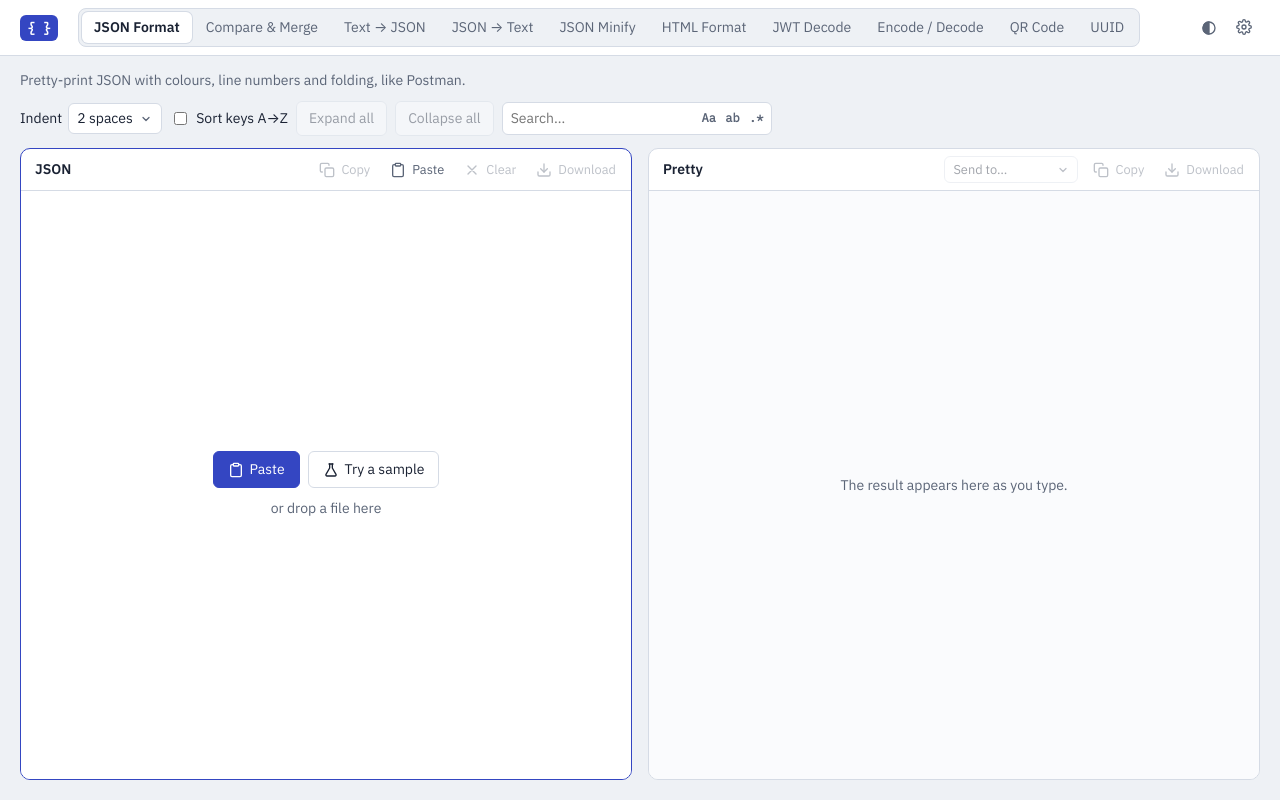
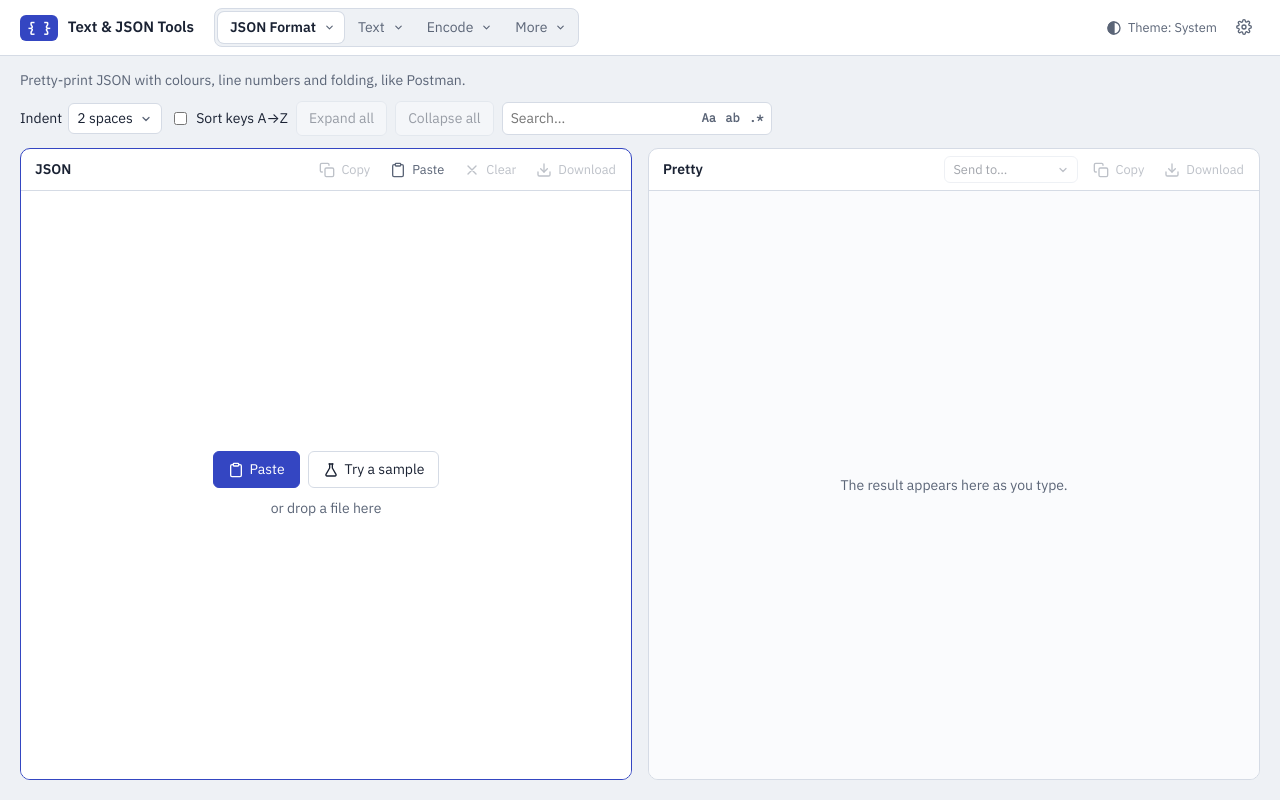
Before and after one commit to vanmanh49/text-json-tools, a React (Vite) app: page / in a window 1280 px wide. Built offline with nearby package versions, Linux system fonts and the light colour scheme.

Commit message:
Group the tool tabs into JSON, Text, Encode and More menus

```diff
--- a/src/App.jsx
+++ b/src/App.jsx
@@ -1,7 +1,7 @@
 import { useEffect, useLayoutEffect, useRef, useState } from 'react';
 import { store, settings } from './store.js';
 import { textStore } from './textStore.js';
-import { NAV, useHashTab } from './useHashTab.js';
+import { GROUPS, NAV, useHashTab } from './useHashTab.js';
 import { IconButton } from './ui/IconButton.jsx';
 import { TextToJson, JsonToText, Minify, Jwt, Encode } from './tools/TransformTool.jsx';
 import FormatTool from './tools/FormatTool.jsx';
@@ -88,13 +88,27 @@ export default function App() {
             <span className="brand-name">Text &amp; JSON Tools</span>
           </a>
           <nav aria-label="Tools">
-          {NAV.map(([t, name]) => <a key={t} href={'#' + t} aria-current={tab === t ? 'page' : undefined}>{name}</a>)}
-        </nav>
-          {/* Narrow screens: the tab strip above is hidden and this picker takes its place. */}
+            {GROUPS.map(g => {
+              const tools = NAV.filter(n => n[2] === g);
+              const here = tools.some(([t]) => t === tab);
+              return (
+                <details key={g} className="menu group">
+                  <summary className={here ? 'current' : undefined}>{here ? toolName : g}</summary>
+                  <div className="menu-body tool-list">
+                    {tools.map(([t, name]) => <a key={t} href={'#' + t} aria-current={tab === t ? 'page' : undefined} onClick={e => { e.currentTarget.closest('details').open = false; }}>{name}</a>)}
+                  </div>
+                </details>
+              );
+            })}
+          </nav>
+          {/* Phones: the group menus above are hidden and this picker takes their place. */}
           <details className="menu tools-menu" ref={toolsMenu}>
             <summary aria-label={`Tool: ${toolName}. Choose a tool`}>{toolName}</summary>
             <div className="menu-body tool-list">
-              {NAV.map(([t, name]) => <a key={t} href={'#' + t} aria-current={tab === t ? 'page' : undefined} onClick={() => { toolsMenu.current.open = false; }}>{name}</a>)}
+              {GROUPS.map(g => [
+                <p key={g} className="tool-group">{g}</p>,
+                ...NAV.filter(n => n[2] === g).map(([t, name]) => <a key={t} href={'#' + t} aria-current={tab === t ? 'page' : undefined} onClick={() => { toolsMenu.current.open = false; }}>{name}</a>),
+              ])}
             </div>
           </details>
           <div className="top-actions">
--- a/src/style.css
+++ b/src/style.css
@@ -78,10 +78,14 @@ body {
   font: 600 14px/1 var(--mono); letter-spacing: -0.5px;
   padding: 6px 7px; border-radius: 6px; background: var(--accent); color: var(--accent-text);
 }
-nav { display: flex; gap: 2px; padding: 3px; background: var(--bg); border: 1px solid var(--border); border-radius: 8px; overflow-x: auto; }
-nav a { padding: 5px 12px; border-radius: 6px; color: var(--muted); text-decoration: none; white-space: nowrap; font-size: 0.875rem; }
-nav a:hover { color: var(--text); }
-nav a[aria-current="page"] { background: var(--panel); color: var(--text); font-weight: 600; box-shadow: 0 0 0 1px var(--border); }
+nav { display: flex; gap: 2px; padding: 3px; background: var(--bg); border: 1px solid var(--border); border-radius: 8px; }
+nav summary {
+  cursor: pointer; padding: 5px 28px 5px 12px; border-radius: 6px; color: var(--muted); white-space: nowrap; font-size: 0.875rem;
+  background: var(--chevron) no-repeat right 9px center / 11px 11px;
+}
+nav summary:hover, nav details[open] > summary { color: var(--text); }
+nav summary.current { background-color: var(--panel); color: var(--text); font-weight: 600; box-shadow: 0 0 0 1px var(--border); }
+nav .tool-list { width: 230px; }
 .top-actions { margin-left: auto; display: flex; align-items: center; gap: 2px; }
 .menu { position: relative; }
 .menu summary { list-style: none; }
@@ -106,10 +110,12 @@ nav a[aria-current="page"] { background: var(--panel); color: var(--text); font-
 }
 .tools-menu summary:hover { background-color: var(--hover); }
 .tools-menu[open] summary { border-color: var(--accent); }
-.tool-list { left: 0; right: auto; width: max(100%, 230px); gap: 2px; padding: 6px; }
+.tool-list { left: 0; right: auto; width: max(100%, 230px); gap: 2px; padding: 6px; max-height: calc(100vh - 80px); overflow-y: auto; }
 .tool-list a { padding: 9px 12px; border-radius: 6px; color: var(--text); text-decoration: none; font-size: 0.9rem; }
 .tool-list a:hover { background: var(--hover); }
 .tool-list a[aria-current="page"] { background: var(--accent); color: var(--accent-text); font-weight: 600; }
+.tool-group { margin: 6px 12px 2px; color: var(--muted); font-size: 0.75rem; font-weight: 600; text-transform: uppercase; letter-spacing: 0.04em; }
+.tool-group:first-child { margin-top: 2px; }
 #clear-all.confirm { background: var(--error); border-color: var(--error); color: #fff; }
 
 /* Page */
@@ -334,20 +340,16 @@ body.app .pretty { min-height: 0; }
 .pretty .node.collapsed > .kids, .pretty .node.collapsed > .line:last-child { display: none; }
 .pretty .node.collapsed > .line:first-child .summary { display: inline; }
 
-/* The full tab strip needs about 1475 px (1250 px without the brand name); drop the brand name and theme text to keep it on laptops. */
-@media (min-width: 1251px) and (max-width: 1480px) {
-  .brand-name, #theme .label { display: none; }
-}
-/* Tablets: the tool picker replaces the strip, and panel buttons show icons only so two panels fit side by side. */
+/* Tablets: panel buttons show icons only so two panels fit side by side. */
 @media (max-width: 1250px) {
-  nav { display: none; }
-  .tools-menu { display: block; }
   .panel-head .icon-btn .label { display: none; }
   .panel-head .icon-btn.flashing .label { display: inline; }
 }
 
 /* Phones and narrow windows: stacked panels on a scrolling page */
 @media (max-width: 700px) {
+  nav { display: none; }
+  .tools-menu { display: block; }
   body.app { height: auto; }
   .topbar { gap: 10px; padding: 8px 16px; }
   .tools-menu { flex: 1; }
--- a/src/useHashTab.js
+++ b/src/useHashTab.js
@@ -1,10 +1,13 @@
 import { useSyncExternalStore } from 'react';
 
-// [tab, menu label]: the one list of tools. App maps each tab to its component.
+// [tab, menu label, group]: the one list of tools, each group's tools together. App maps each tab to its component.
 export const NAV = [
-  ['format', 'JSON Format'], ['compare', 'Compare & Merge'], ['text-to-json', 'Text → JSON'],
-  ['json-to-text', 'JSON → Text'], ['minify', 'JSON Minify'], ['html', 'HTML Format'], ['jwt', 'JWT Decode'], ['encode', 'Encode / Decode'], ['qr', 'QR Code'], ['uuid', 'UUID'],
+  ['format', 'JSON Format', 'JSON'], ['minify', 'JSON Minify', 'JSON'], ['text-to-json', 'Text → JSON', 'JSON'], ['json-to-text', 'JSON → Text', 'JSON'],
+  ['compare', 'Compare & Merge', 'Text'], ['html', 'HTML Format', 'Text'],
+  ['encode', 'Encode / Decode', 'Encode'], ['jwt', 'JWT Decode', 'Encode'],
+  ['uuid', 'UUID', 'More'], ['qr', 'QR Code', 'More'],
 ];
+export const GROUPS = [...new Set(NAV.map(n => n[2]))];
 const TABS = NAV.map(([t]) => t);
 
 const subscribe = fn => { addEventListener('hashchange', fn); return () => removeEventListener('hashchange', fn); };
```
Also changed, not shown: 4 other files (tests, documents, lock files or other folders).
